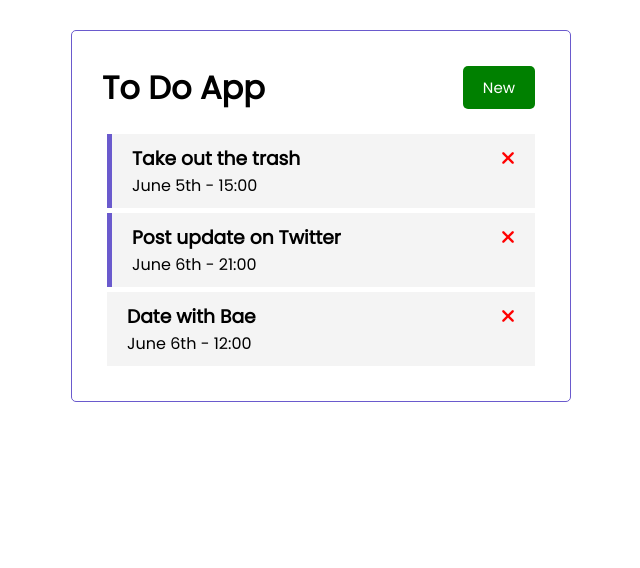
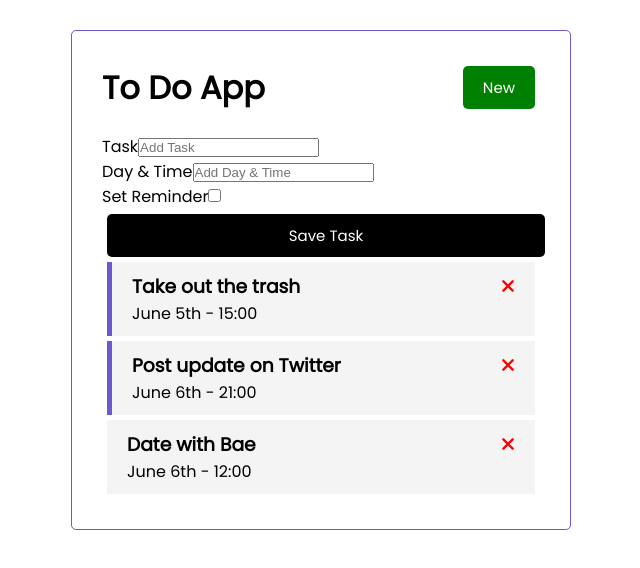
Before and after one commit to NatashaCamille/to-do-app, a Vue app: page / in a window 1280 px wide. Shown: the top 568 px of the page, without its empty margins (319-959 px from the left). Built offline with nearby package versions, Linux system fonts and the light colour scheme.

Commit message:
Adds a new task

```diff
--- a/src/App.vue
+++ b/src/App.vue
@@ -1,6 +1,7 @@
 <template>
   <div class="container">
     <Header  title="To Do App" />
+    <AddTask />
     <Tasks  @toggle-reminder="toggleReminder"
     @delete-task="deleteTask" :tasks="tasks" />
   </div>
@@ -9,12 +10,14 @@
 <script>
 import Header from './components/Header'
 import Tasks from './components/Tasks'
+import AddTask from './components/AddTask'
 
 export default {
   name: 'App',
   components: {
     Header,
-    Tasks
+    Tasks,
+    AddTask,
   },
   data() {
     return {
--- /dev/null
+++ b/src/components/AddTask.vue
@@ -0,0 +1,28 @@
+<template>
+    <form class="add-form">
+
+    <div class="form-control">
+      <label>Task</label>
+      <input type="text" name="text" placeholder="Add Task" />
+    </div>
+    <div class="form-control">
+      <label>Day & Time</label>
+      <input
+        type="text"
+        name="day"
+        placeholder="Add Day & Time"
+      />
+    </div>
+    <div class="form-control form-control-check">
+      <label>Set Reminder</label>
+      <input type="checkbox"  name="reminder" />
+    </div>
+    <input type="submit" value="Save Task" class="btn btn-block" />
+    </form>
+</template>
+
+<script>
+    export default {
+        name: 'AddTask',
+    }
+</script>
```
